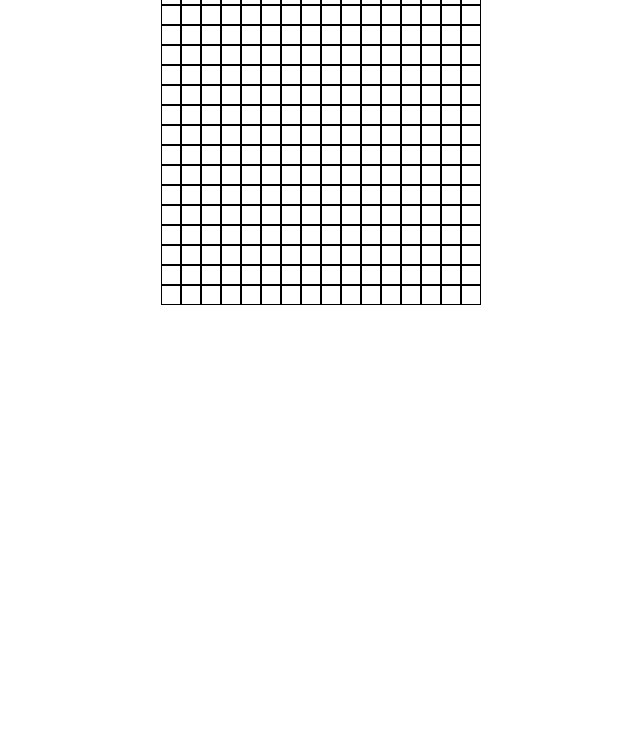
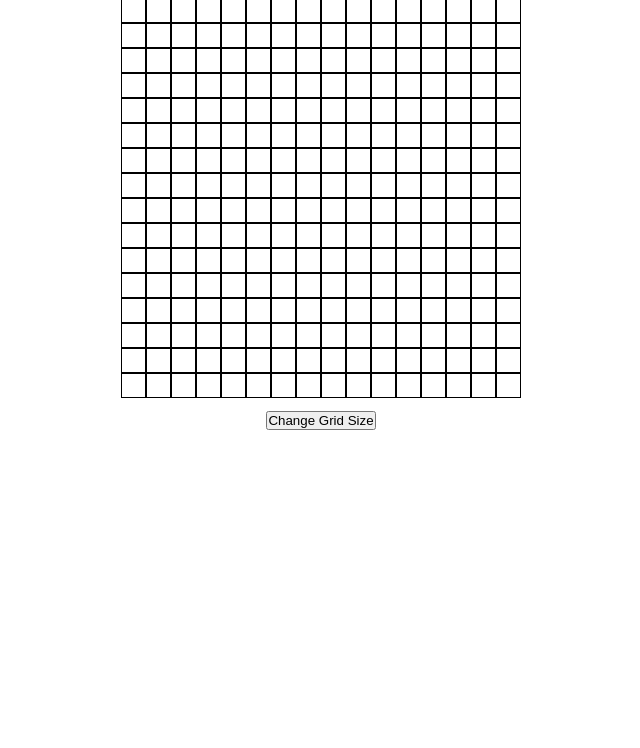
Before and after one commit to DarkStormIX/Etch-a-Sketch, a plain HTML site: page index.html in a window 1280 px wide. Shown: the part 52-800 px from the top of the page, without its empty margins (319-959 px from the left). Drawn offline with Linux system fonts and the light colour scheme.

Commit message:
Create button to change grid size

```diff
--- a/script.js
+++ b/script.js
@@ -1,15 +1,60 @@
 const container = document.querySelector(".container");
+// default value
+var gridSize = 16;
+var containerWidth = 400;
 
-var size = 16
-for(let i = 0; i< size * size; i++){
+function createGrid(gridSize){
+    for(let i = 0; i< gridSize * gridSize; i++){
+        // create grid as canvas
         const square = document.createElement("div");
+        const width = (containerWidth / gridSize) - 2;
+
+        // setup square for proper display
+        square.style.width = `${width}px`;
+        square.style.height = `${width}px`;
         square.className = "square";
         container.appendChild(square);
     }
 
+    // enable ability to colour
     const square = document.querySelectorAll(".square");
+    colourSquare(square);
+}
+
+createGrid(gridSize);
+
+function removeGrid(){
+    const square = document.querySelectorAll(".square");
+    square.forEach(function(currentValue){
+        currentValue.remove();
+    })
+}
+
+function createNewGrid(){
+    const square = document.querySelectorAll(".square");
+    newSize = Number(window.prompt("Enter grid size: "));
+    if(newSize > 100){
+        return window.prompt("Size cannot exceed 100.")
+    }
+    else{
+        removeGrid(square);
+        createGrid(newSize);
+    }
+}
+
+function colourSquare(square){
     square.forEach((currentValue) => {
         currentValue.addEventListener("mouseenter", () => {
             currentValue.style.backgroundColor = "violet";
         })
     });
+}
+
+const pageBody = document.querySelector("body");
+
+const sizeButton = document.createElement("button");
+sizeButton.className = "size-button";
+sizeButton.textContent = "Change Grid Size";
+
+pageBody.appendChild(sizeButton);
+sizeButton.addEventListener("click",createNewGrid);
--- a/style.css
+++ b/style.css
@@ -11,15 +11,24 @@ h1 {
 .container{
     display: flex;
     flex-wrap: wrap;
-    width: 320px;
+    width: 400px;
     margin: auto;
+    margin-top: 1%;
 }
 .square{
-    width: 18px;
-    height: 18px;
     border: 1px solid black;
 }
 
 .square:hover {
     background-color: violet;
 }
+
+body {
+    display: flex;
+    flex-direction: column;
+}
+
+.size-button {
+    margin: auto;
+    margin-top: 1%;
+}
```
Lines whose indentation alone changed are shown as unchanged.
